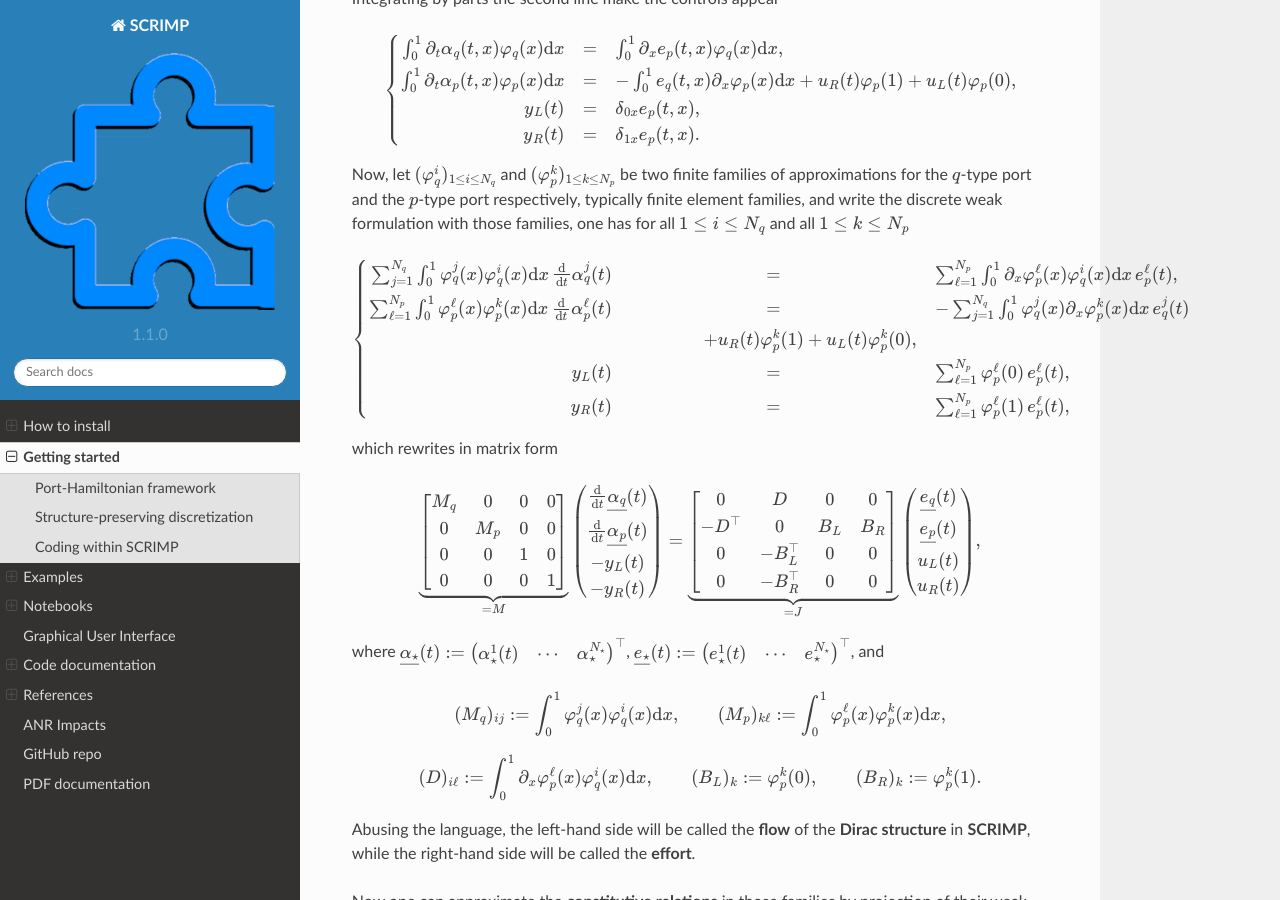
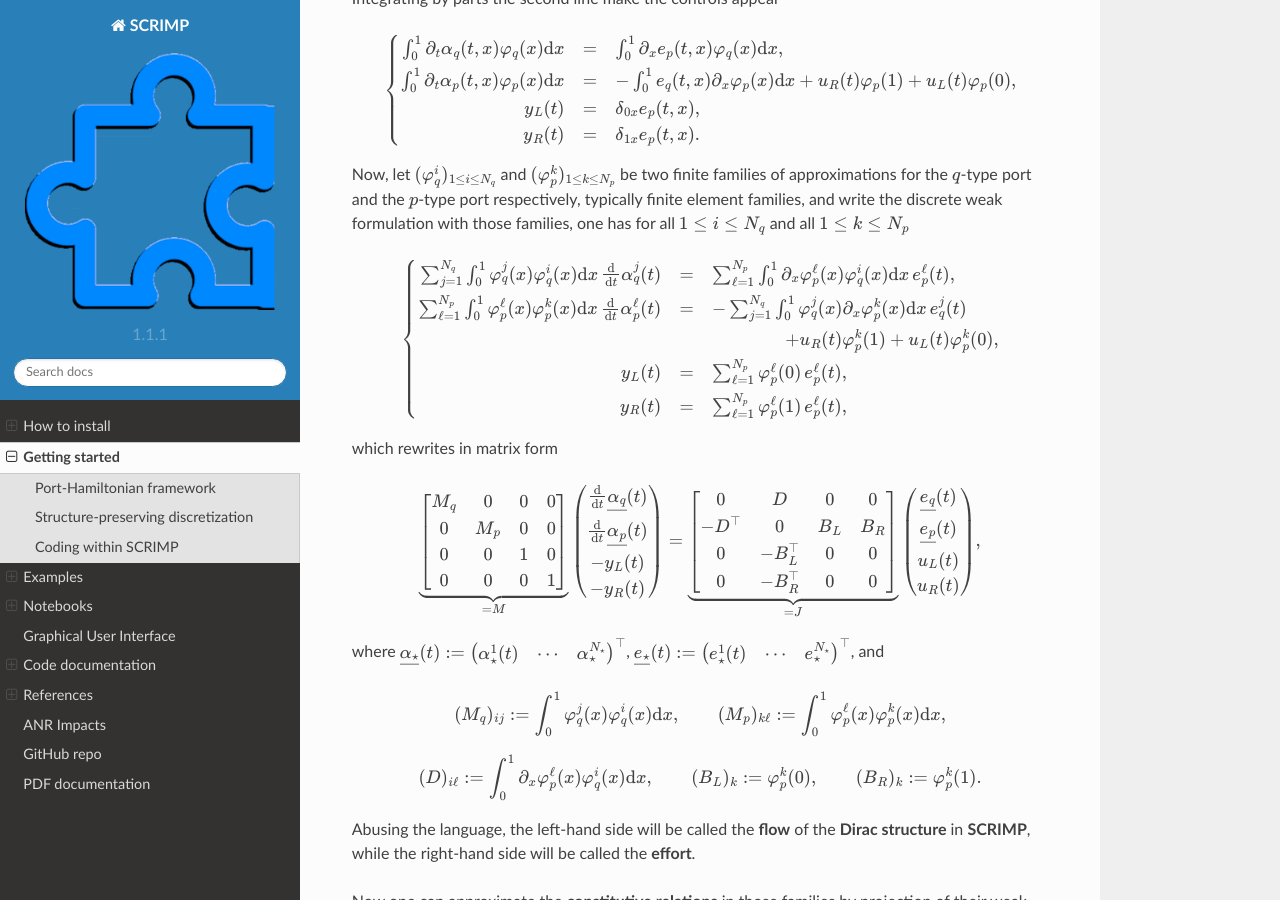
Before and after one commit to g-haine/scrimp, a Sphinx documentation site: the page built from docs/source/started.rst, in a window 1280 px wide and 900 px high, scrolled down 2625 px. Built offline with Sphinx 7.4.7 and the Read the Docs theme 2.0.0, drawn with Linux system fonts in a browser that asks for light colours; some of the changed text lies outside the part shown.

Commit message:
Doc update, version update

```diff
--- a/docs/source/conf.py
+++ b/docs/source/conf.py
@@ -7,10 +7,10 @@
 # https://www.sphinx-doc.org/en/master/usage/configuration.html#project-information
 
 project = 'SCRIMP'
-copyright = '2015-2023 ISAE-SUPAERO'
+copyright = '2015-2024 ISAE-SUPAERO'
 author = 'Giuseppe Ferraro, Michel Fournié, Ghislain Haine'
 release = '1.1'
-version = '1.1.0'
+version = '1.1.1'
 
 # -- General configuration ---------------------------------------------------
 # https://www.sphinx-doc.org/en/master/usage/configuration.html#general-configuration
--- a/docs/source/started.rst
+++ b/docs/source/started.rst
@@ -203,7 +203,7 @@ weak formulation with those families, one has for all
        \begin{array}{rcl}
        \sum_{j=1}^{N_q} \int_0^1 \varphi_q^j(x) \varphi_q^i(x) {\rm d}x \, \frac{\rm d}{{\rm d}t} \alpha_q^j(t) &=& \sum_{\ell=1}^{N_p} \int_0^1 \partial_x \varphi_p^\ell(x) \varphi_q^i(x) {\rm d}x \, e_p^\ell(t), \\
        \sum_{\ell=1}^{N_p} \int_0^1 \varphi_p^\ell(x) \varphi_p^k(x) {\rm d}x \, \frac{\rm d}{{\rm d}t} \alpha_p^\ell(t) &=& - \sum_{j=1}^{N_q} \int_0^1 \varphi_q^j(x) \partial_x \varphi_p^k(x) {\rm d}x \, e_q^j(t) \\
-       & \qquad \qquad + u_R(t) \varphi_p^k(1) + u_L(t) \varphi_p^k(0), \\
+       && \qquad \qquad + u_R(t) \varphi_p^k(1) + u_L(t) \varphi_p^k(0), \\
        y_L(t) &=& \sum_{\ell=1}^{N_p} \varphi_p^\ell(0) \, e_p^\ell(t), \\
        y_R(t) &=& \sum_{\ell=1}^{N_p} \varphi_p^\ell(1) \, e_p^\ell(t),
        \end{array}
--- a/setup.py
+++ b/setup.py
@@ -23,7 +23,7 @@ setuptools.setup(
 
     name="scrimp", # Replace with your username
 
-    version="1.1.0",
+    version="1.1.1",
 
     author="Giuseppe Ferraro",
 
```
